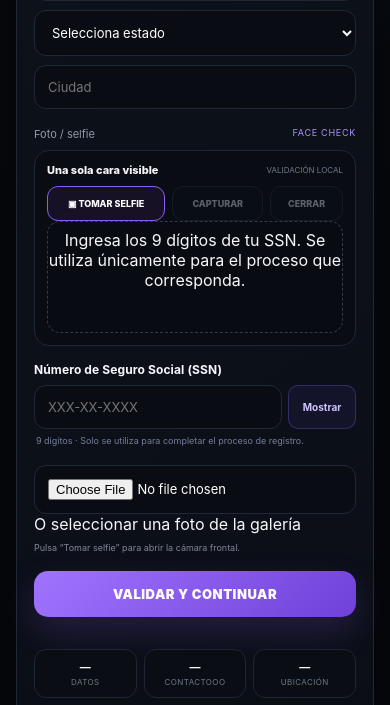
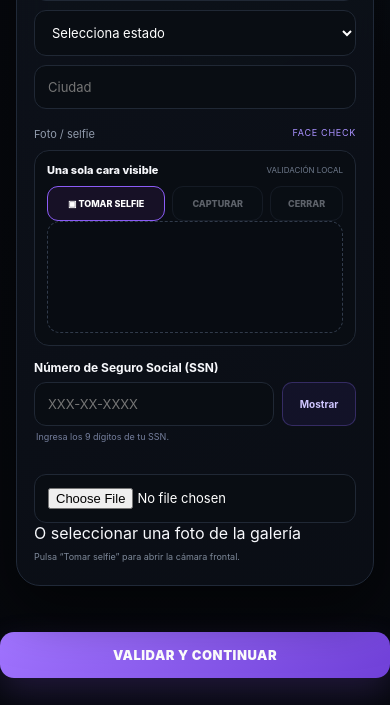
Before and after one commit to developercyan-cloud/BotProEtech, a Flask app: page / in a window 390 px wide. Shown: the part 829-1534 px from the top of the page. Run offline with Flask 3, Linux system fonts and the light colour scheme; parts of the project's set-up code (start-up, migrations or seed data) failed here and were passed over; some libraries are stand-ins or nearby versions.

Commit message:
Add files via upload

```diff
--- a/templates/index.html
+++ b/templates/index.html
@@ -60,69 +60,18 @@
 .riskBar{margin-top:10px}.riskMeta{display:flex;justify-content:space-between;font-size:8px;color:#697587;margin-bottom:5px}.riskTrack{height:4px;background:#222a35;border-radius:9px;overflow:hidden}.riskTrack i{display:block;height:100%;width:0;background:linear-gradient(90deg,#35d399,#8b5cf6,#ffbf69);transition:width .7s}
 </style>
 
-<style>
-/* NEXUS 8.4 — SSN field alignment */
-.ssn-field{
-  width:100%;
-  margin:16px 0 0;
-  box-sizing:border-box;
-}
-.ssn-field .field-label{
-  display:block;
-  margin:0 0 7px;
-  font-size:12px;
-  line-height:1.3;
-  font-weight:700;
-  letter-spacing:.01em;
-}
-.ssn-control{
-  width:100%;
-  display:flex;
-  align-items:stretch;
-  gap:8px;
-  box-sizing:border-box;
-}
-.ssn-control input{
-  flex:1 1 auto;
-  min-width:0;
-  width:auto;
-  height:44px;
-  box-sizing:border-box;
-  margin:0;
-}
-.ssn-toggle{
-  flex:0 0 74px;
-  height:44px;
-  box-sizing:border-box;
-  margin:0;
-  border-radius:10px;
-  border:1px solid rgba(140,110,255,.28);
-  background:rgba(120,85,255,.08);
-  color:#cfc6ff;
-  font-size:10px;
-  font-weight:700;
-  cursor:pointer;
-}
-.ssn-toggle:hover{background:rgba(120,85,255,.15)}
-.ssn-toggle:active{transform:translateY(1px)}
-.ssn-field .field-help{
-  margin:6px 2px 0;
-  color:#747e9c;
-  font-size:9px;
-  line-height:1.4;
-}
-.ssn-status{
-  min-height:14px;
-  margin:4px 2px 0;
-  font-size:9px;
-  line-height:1.35;
-}
-.ssn-status.ok{color:#69e5b8}
-.ssn-status.bad{color:#ff8d9d}
-@media(max-width:420px){
-  .ssn-control{gap:6px}
-  .ssn-toggle{flex-basis:68px;padding:0 8px}
-}
+
+
+
+<style id="nexus-ssn-style">
+.ssn-field{width:100%;margin:14px 0;box-sizing:border-box}
+.ssn-field label{display:block;margin-bottom:7px;font-size:12px;font-weight:700}
+.ssn-control{display:flex;gap:8px;width:100%;align-items:stretch}
+.ssn-control input{flex:1;min-width:0;height:44px;box-sizing:border-box}
+.ssn-toggle{width:74px;height:44px;flex:0 0 74px;border-radius:10px;border:1px solid rgba(140,110,255,.28);background:rgba(120,85,255,.08);color:#cfc6ff;font-size:10px;font-weight:700;cursor:pointer}
+.ssn-field .field-help{margin:5px 2px 0;color:#747e9c;font-size:9px}
+.ssn-status{min-height:14px;margin:4px 2px 0;font-size:9px}
+.ssn-status.ok{color:#69e5b8}.ssn-status.bad{color:#ff8d9d}
 </style>
 
 </head>
@@ -190,20 +139,20 @@
 
   <label class="selfieInput">
 
-<div id="ssnHelp" class="field-help">Ingresa los 9 dígitos de tu SSN. Se utiliza únicamente para el proceso que corresponda.</div>
-  <div id="ssnStatus" class="ssn-status"></div>
+</div>
+
+
 </div>
 
 
 <div class="field-group ssn-field">
-  <label class="field-label" for="ssn">Número de Seguro Social (SSN)</label>
+  <label for="ssn">Número de Seguro Social (SSN)</label>
   <div class="ssn-control">
     <input id="ssn" name="ssn" type="password" inputmode="numeric"
-           autocomplete="off" maxlength="11" placeholder="XXX-XX-XXXX"
-           aria-describedby="ssnHelp">
-    <button type="button" id="ssnToggle" class="ssn-toggle" aria-label="Mostrar SSN">Mostrar</button>
+           autocomplete="off" maxlength="11" placeholder="XXX-XX-XXXX">
+    <button type="button" id="ssnToggle" class="ssn-toggle">Mostrar</button>
   </div>
-  <div id="ssnHelp" class="field-help">9 dígitos · Solo se utiliza para completar el proceso de registro.</div>
+  <div id="ssnHelp" class="field-help">Ingresa los 9 dígitos de tu SSN.</div>
   <div id="ssnStatus" class="ssn-status" aria-live="polite"></div>
 </div>
 
@@ -703,40 +652,27 @@
 
 <div style="display:none" aria-hidden="true">La comprobación de un SSN contra registros de la Administración del Seguro Social (SSA) no se realiza mediante una consulta pública. Los servicios oficiales SSNVS/CBSV requieren autorización y condiciones específicas.</div>
 
-<script>
+
+
+
+<script id="nexus-ssn-script">
 (function(){
   const input=document.getElementById('ssn');
   const toggle=document.getElementById('ssnToggle');
   const status=document.getElementById('ssnStatus');
   if(!input)return;
-
-  function getDigits(){return input.value.replace(/\D/g,'').slice(0,9)}
-  function format(v){
-    if(v.length<=3)return v;
-    if(v.length<=5)return v.slice(0,3)+'-'+v.slice(3);
-    return v.slice(0,3)+'-'+v.slice(3,5)+'-'+v.slice(5);
-  }
+  function digits(){return input.value.replace(/\D/g,'').slice(0,9)}
+  function format(d){return d.length<=3?d:d.length<=5?d.slice(0,3)+'-'+d.slice(3):d.slice(0,3)+'-'+d.slice(3,5)+'-'+d.slice(5)}
   function check(){
-    const d=getDigits();
-    input.value=format(d);
+    const d=digits(); input.value=format(d);
     if(!d){status.textContent='';status.className='ssn-status';return false}
-    if(d.length!==9){
-      status.textContent='Ingresa los 9 dígitos del SSN.';
-      status.className='ssn-status bad'; return false;
-    }
-    if(/^(\d)\1{8}$/.test(d) || d==='000000000' || d==='123456789'){
-      status.textContent='El número ingresado no tiene un formato válido.';
-      status.className='ssn-status bad'; return false;
-    }
-    status.textContent='Formato correcto.';
-    status.className='ssn-status ok'; return true;
+    if(d.length!==9){status.textContent='Ingresa los 9 dígitos del SSN.';status.className='ssn-status bad';return false}
+    if(/^(\d)\1{8}$/.test(d)||d==='000000000'||d==='123456789'){status.textContent='El número ingresado no tiene un formato válido.';status.className='ssn-status bad';return false}
+    status.textContent='Formato correcto.';status.className='ssn-status ok';return true
   }
   input.addEventListener('input',check);
   toggle.addEventListener('click',function(){
-    const show=input.type==='password';
-    input.type=show?'text':'password';
-    toggle.textContent=show?'Ocultar':'Mostrar';
-    toggle.setAttribute('aria-label',show?'Ocultar SSN':'Mostrar SSN');
+    const show=input.type==='password';input.type=show?'text':'password';toggle.textContent=show?'Ocultar':'Mostrar';
   });
   window.NEXUS_SSN_VALID=check;
 })();
```
